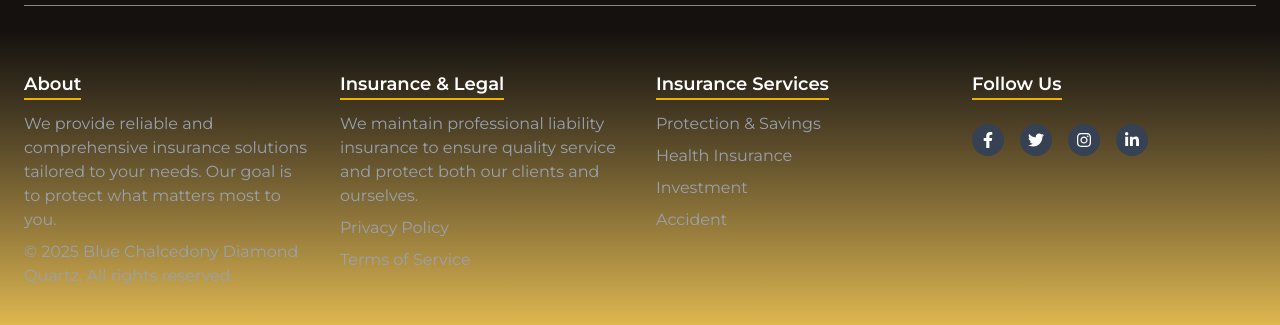
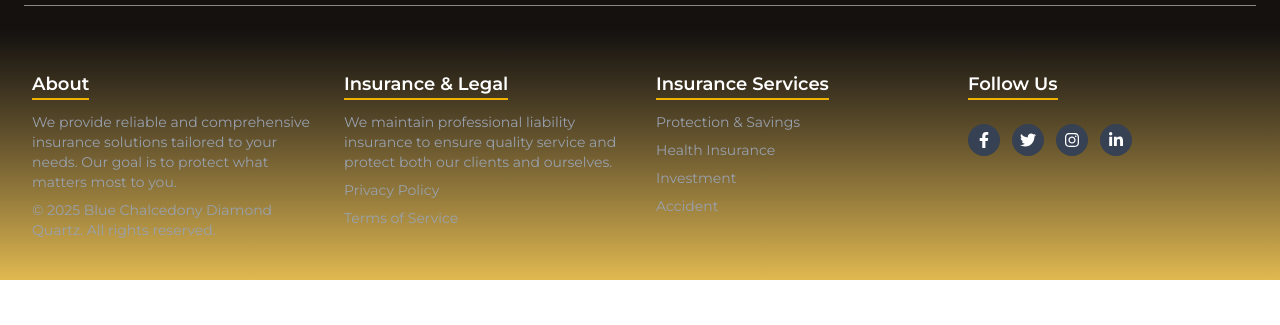
Before and after one commit to Ruthskery/pru_lydes, a Next.js app: page / in a window 1280 px wide. Shown: the part 5500-5825 px from the top of the page. After the commit the page ends 5780 px from the top, so only its background shows below. Built offline with nearby package versions, Linux system fonts and the light colour scheme.

Commit message:
About Updated

```diff
--- a/about/achievements.tsx
+++ b/about/achievements.tsx
@@ -8,7 +8,7 @@ import awardImage from '../public/src/plaque.png'; // Use correct image
 
 const Achievements = () => {
   return (
-    <div className="w-full bg-[#14110F] dark:bg-[#FCF8EE] py-16 overflow-hidden">
+    <div className="w-full bg-[#14110F] dark:bg-[#FCF8EE] py-5 overflow-hidden">
       <h2
         className={`${montserrat.className} text-white dark:text-[#14110F] text-xl sm:text-4xl md:text-5xl font-bold mb-8 sm:mb-10 md:mb-15 ml-4 sm:ml-10 md:ml-20 text-left`}
       >
--- a/about/footer.tsx
+++ b/about/footer.tsx
@@ -5,35 +5,35 @@ import { montserrat } from '@/styles/font';
 const Footer = () => {
   return (
     <footer className={`${montserrat.className} bg-gradient-to-t from-[#E1B951] to-[#14110F] dark:to-[#FCF8EE] text-white dark:text-[#14110F] py-10`}>
-      <div className="container mx-auto px-6 grid grid-cols-1 md:grid-cols-4 gap-8">
+      <div className="max-w-7xl mx-auto px-4 sm:px-6 lg:px-8 grid grid-cols-1 sm:grid-cols-2 md:grid-cols-4 gap-8">
 
         {/* Column 1: About Section */}
         <div>
           <h2 className="text-lg font-semibold mb-3 border-b-2 border-yellow-500 inline-block">About</h2>
-          <p className="text-gray-400 dark:text-[#14110F] mb-2">
+          <p className="text-sm text-gray-400 dark:text-[#14110F] mb-2">
             We provide reliable and comprehensive insurance solutions tailored to your needs. Our goal is to protect what matters most to you.
           </p>
-          <p className="text-gray-400 dark:text-[#14110F]">
+          <p className="text-sm text-gray-400 dark:text-[#14110F]">
             © 2025 Blue Chalcedony Diamond Quartz. All rights reserved.
           </p>
         </div>
 
         {/* Column 2: Insurance & Legal */}
         <div>
-          <h2 className="text-lg font-semibold mb-3 border-b-2  border-yellow-500 inline-block">Insurance & Legal</h2>
-          <p className="text-gray-400 dark:text-[#14110F] mb-2">
+          <h2 className="text-lg font-semibold mb-3 border-b-2 border-yellow-500 inline-block">Insurance & Legal</h2>
+          <p className="text-sm text-gray-400 dark:text-[#14110F] mb-2">
             We maintain professional liability insurance to ensure quality service and protect both our clients and ourselves.
           </p>
-          <ul className="text-gray-400 dark:text-[#14110F] space-y-2">
+          <ul className="text-sm text-gray-400 dark:text-[#14110F] space-y-2">
             <li><a href="/privacy-policy" className="hover:text-yellow-500">Privacy Policy</a></li>
             <li><a href="/terms-of-service" className="hover:text-yellow-500">Terms of Service</a></li>
           </ul>
         </div>
 
-        {/* Column 4: Insurance Services Section */}
+        {/* Column 3: Insurance Services Section */}
         <div>
-          <h2 className="text-lg font-semibold mb-3 border-b-2  border-yellow-500 inline-block">Insurance Services</h2>
-          <ul className="text-gray-400 dark:text-[#14110F] space-y-2">
+          <h2 className="text-lg font-semibold mb-3 border-b-2 border-yellow-500 inline-block">Insurance Services</h2>
+          <ul className="text-sm text-gray-400 dark:text-[#14110F] space-y-2">
             <li><a href="/savings" className="hover:text-yellow-500">Protection & Savings</a></li>
             <li><a href="/health" className="hover:text-yellow-500">Health Insurance</a></li>
             <li><a href="/investment" className="hover:text-yellow-500">Investment</a></li>
@@ -41,52 +41,28 @@ const Footer = () => {
           </ul>
         </div>
 
-        {/* Column 3: Social Media Links */}
+        {/* Column 4: Social Media Links */}
         <div>
-          <h2 className="text-lg font-semibold mb-3 border-b-2  border-yellow-500 inline-block">Follow Us</h2>
-          <div className="flex space-x-4 mt-3">
-            <a
-              href="https://www.facebook.com"
-              target="_blank"
-              rel="noopener noreferrer"
-              className="bg-gray-700 dark:bg-white p-2 rounded-full cursor-pointer hover:bg-blue-600 transition duration-300"
-            >
+          <h2 className="text-lg font-semibold mb-3 border-b-2 border-yellow-500 inline-block">Follow Us</h2>
+          <div className="flex flex-wrap gap-3 mt-3">
+            <a href="https://www.facebook.com" target="_blank" rel="noopener noreferrer" className="bg-gray-700 dark:bg-white text-white dark:text-black p-2 rounded-full hover:bg-blue-600 transition duration-300">
               <FaFacebookF />
             </a>
-            <a
-              href="https://www.twitter.com"
-              target="_blank"
-              rel="noopener noreferrer"
-              className="bg-gray-700 dark:bg-white p-2 rounded-full cursor-pointer hover:bg-blue-400 transition duration-300"
-            >
+            <a href="https://www.twitter.com" target="_blank" rel="noopener noreferrer" className="bg-gray-700 dark:bg-white text-white dark:text-black p-2 rounded-full hover:bg-blue-400 transition duration-300">
               <FaTwitter />
             </a>
-            <a
-              href="https://www.instagram.com"
-              target="_blank"
-              rel="noopener noreferrer"
-              className="bg-gray-700 dark:bg-white p-2 rounded-full cursor-pointer hover:bg-pink-500 transition duration-300"
-            >
+            <a href="https://www.instagram.com" target="_blank" rel="noopener noreferrer" className="bg-gray-700 dark:bg-white text-white dark:text-black p-2 rounded-full hover:bg-pink-500 transition duration-300">
               <FaInstagram />
             </a>
-            <a
-              href="https://www.linkedin.com"
-              target="_blank"
-              rel="noopener noreferrer"
-              className="bg-gray-700 dark:bg-white p-2 rounded-full cursor-pointer hover:bg-blue-700 transition duration-300"
-            >
+            <a href="https://www.linkedin.com" target="_blank" rel="noopener noreferrer" className="bg-gray-700 dark:bg-white text-white dark:text-black p-2 rounded-full hover:bg-blue-700 transition duration-300">
               <FaLinkedinIn />
             </a>
           </div>
         </div>
 
       </div>
+  </footer>
 
-      {/* Footer Bottom: Terms & Conditions and Copyright */}
-      {/* <div className="text-xs text-center text-gray-400 mt-10 py-4 border-t border-gray-700">
-        Terms & Conditions | Privacy Policy | 2025 © Blue Chalcedony Diamond Quartz
-      </div> */}
-    </footer>
   );
 };
 
--- a/about/hero.tsx
+++ b/about/hero.tsx
@@ -120,7 +120,7 @@ const Hero = () => {
             initial={{ opacity: 0 }}
             animate={{ opacity: 1 }}
             transition={{ delay: 1.5 }}
-            className="flex space-x-10 mt-15 cursor-pointer justify-center md:justify-start"
+            className="flex flex-wrap gap-6 mt-10 cursor-pointer justify-center md:justify-start"
           >
             {[FaFacebookF, FaInstagram, FaTelegramPlane, FaLinkedinIn, FaFacebookMessenger].map((Icon, index) => (
               <motion.div
@@ -130,7 +130,7 @@ const Hero = () => {
                 transition={{ delay: 1.7 + index * 0.1, duration: 0.5 }}
                 whileHover={{ scale: 1.1, color: "#E1B951" }}
               >
-                <Icon className="text-white dark:text-[#14110F] text-5xl transition duration-200" />
+                <Icon className="text-white dark:text-[#14110F] text-3xl sm:text-4xl md:text-5xl transition duration-200" />
               </motion.div>
             ))}
           </motion.div>
--- a/about/last.tsx
+++ b/about/last.tsx
@@ -42,7 +42,7 @@ function Last() {
   return (
     <div className='w-full min-h-[100vh] bg-[#14110F] dark:bg-[#FCF8EE] flex justify-center items-center'>
       <motion.div
-        className='flex flex-col gap-6 sm:gap-8 md:gap-10 text-center mx-4 sm:mx-10 md:mx-20 py-20'
+        className='flex flex-col gap-6 sm:gap-8 md:gap-10 text-center mx-4 sm:mx-10 md:mx-20 py-10'
         initial="hidden"
         whileInView="visible"
         viewport={{ once: true, margin: "-100px" }}
--- a/about/navbar.tsx
+++ b/about/navbar.tsx
@@ -95,7 +95,7 @@ const Navbar = () => {
             </div>
 
             {/* Logo (Left for Desktop, Centered for Mobile) */}
-            <div className="flex justify-between items-center w-full">
+            <div className="flex items-center w-full justify-center lg:justify-start">
               <Link href="/" className="flex items-center">
                 <Image src={bcdq} alt="Blue Chalcedony" width={70} height={70} />
               </Link>
@@ -150,11 +150,11 @@ const Navbar = () => {
               className="fixed top-0 left-0 w-4/5 max-w-xs h-full bg-[#E1B951] z-50 flex flex-col pt-12 px-6"
             >
               {/* Logo in Mobile Menu */}
-              <div className="flex justify-center mb-8">
+              {/* <div className="flex justify-center mb-8">
                 <Link href="/" className="flex justify-center items-center">
                   <Image src={bcdq} alt="Blue Chalcedony" width={70} height={70} />
                 </Link>
-              </div>
+              </div> */}
 
               <button
                 className="absolute top-4 right-4"
--- a/about/vandm.tsx
+++ b/about/vandm.tsx
@@ -42,7 +42,7 @@ const Vandm = () => {
   };
 
   return (
-    <div className="w-full min-h-[70vh] flex justify-center items-center bg-[#14110F] dark:bg-[#FCF8EE] px-4 py-16">
+    <div className="w-full min-h-[90vh] flex justify-center items-center bg-[#14110F] dark:bg-[#FCF8EE] px-4 py-16">
       <motion.div
         variants={container}
         initial="hidden"
--- a/components/hero.tsx
+++ b/components/hero.tsx
@@ -27,7 +27,7 @@ const roboto = Roboto({
 
 const Hero = () => {
   return (
-    <div className={`relative w-full h-350 min-h-screen bg-gradient-to-b from-[#E1B951] to-[#14110F] dark:to-[#FCF8EE] ${montserrat.variable} ${roboto.variable}`}>
+    <div className={`relative w-full h-350 min-h-screen bg-gradient-to-b from-[#E1B951] to-[#14110F] dark:to-[#AE851E] ${montserrat.variable} ${roboto.variable}`}>
       {/* Top-Centered Text */}
       <div className="flex flex-col font-[Montserrat] items-center text-center pt-40 px-4 z-20 relative">
         <h1 className="text-white dark:text-[#14110F] font-bold text-5xl md:text-8xl mb-4">
```
Also changed, not shown: about/headshot.tsx (+6 -6 lines).
